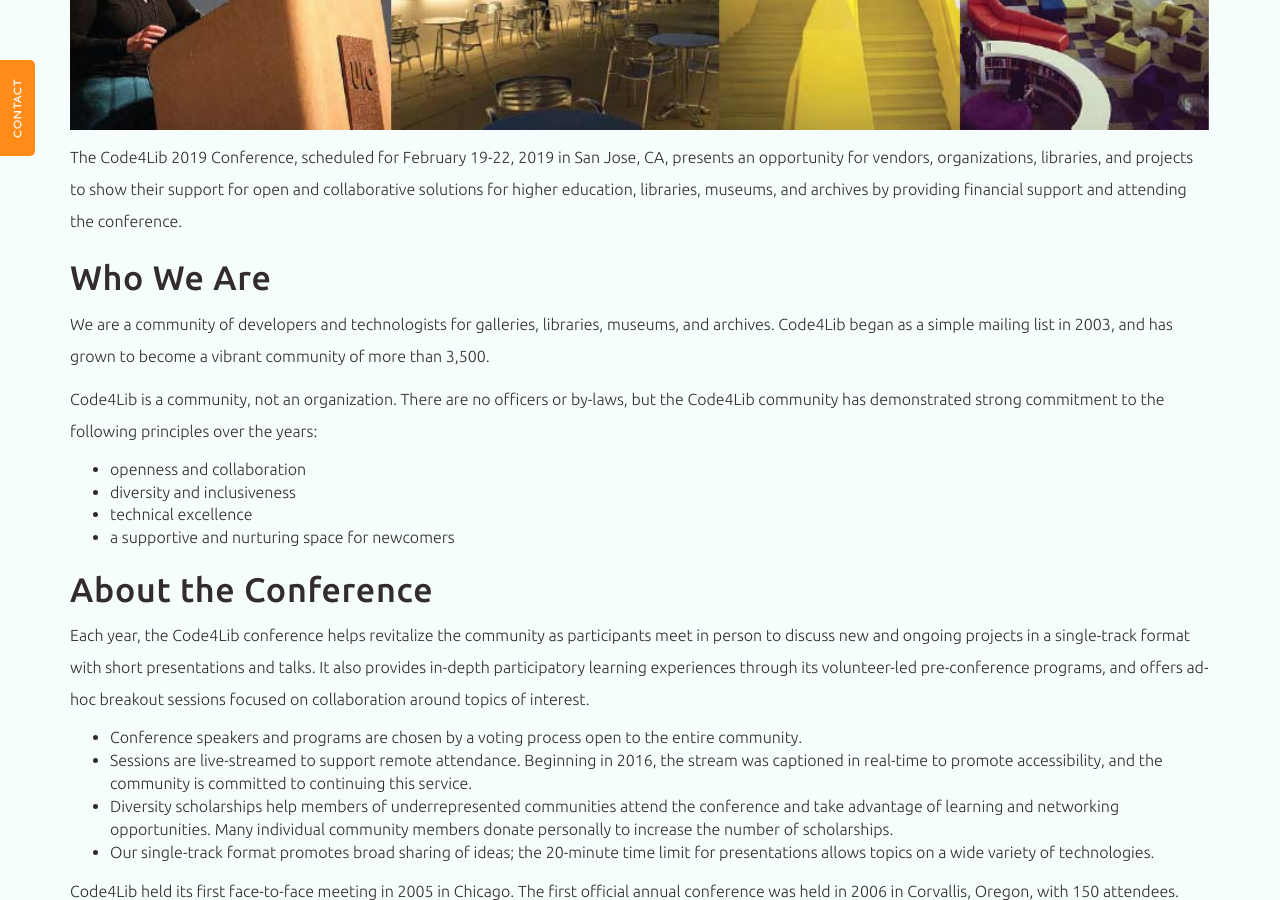
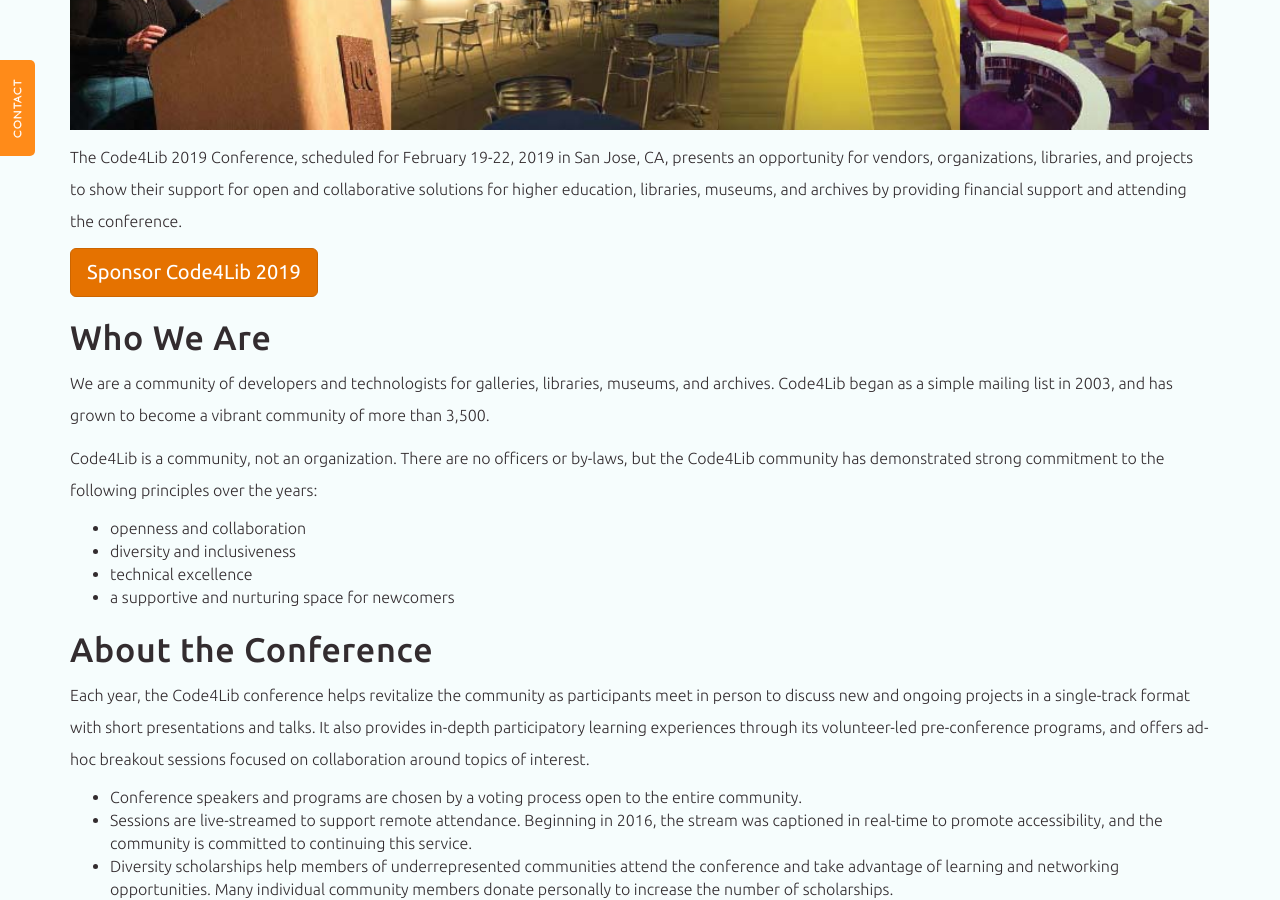
Before and after one commit to code4lib/2019.code4lib.org, a Jekyll site: the page built from prospectus/index.html, in a window 1280 px wide and 900 px high, scrolled down 500 px. Built offline with Jekyll 4.4.1, drawn with Linux system fonts in a browser that asks for light colours; some web fonts are replaced.

Commit message:
added sponsor button higher on the page

```diff
--- a/prospectus/index.html
+++ b/prospectus/index.html
@@ -15,6 +15,7 @@
                 <p>
                   The Code4Lib {{site.data.conf.year}} Conference, scheduled for February 19-22, 2019 in San Jose, CA, presents an opportunity for vendors, organizations, libraries, and projects to show their support for open and collaborative solutions for higher education, libraries, museums, and archives by providing financial support and attending the conference.
                 </p>
+                <a class="btn btn-primary btn-lg" href="http://www.cvent.com/d/pgqp3w/4W">Sponsor Code4Lib 2019</a>
 
                 <h2>Who We Are</h2>
                 <p>
```
